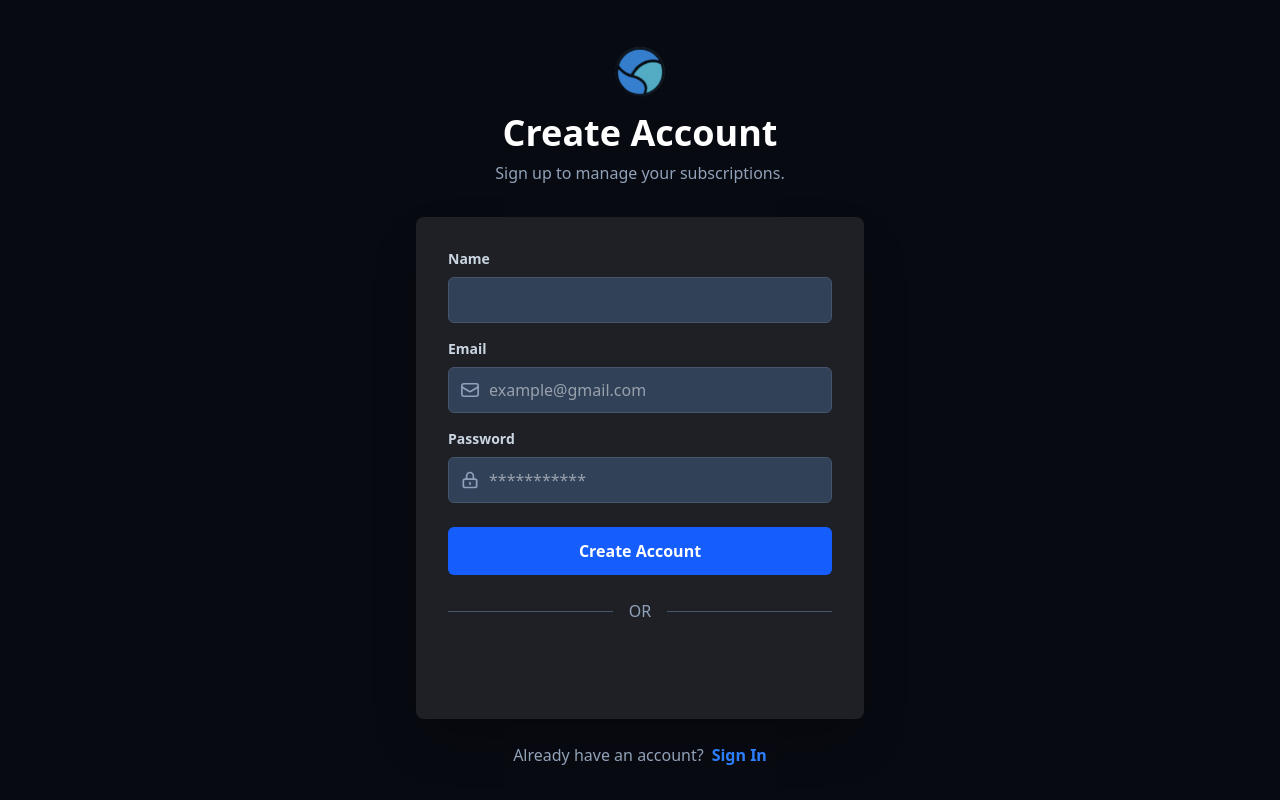
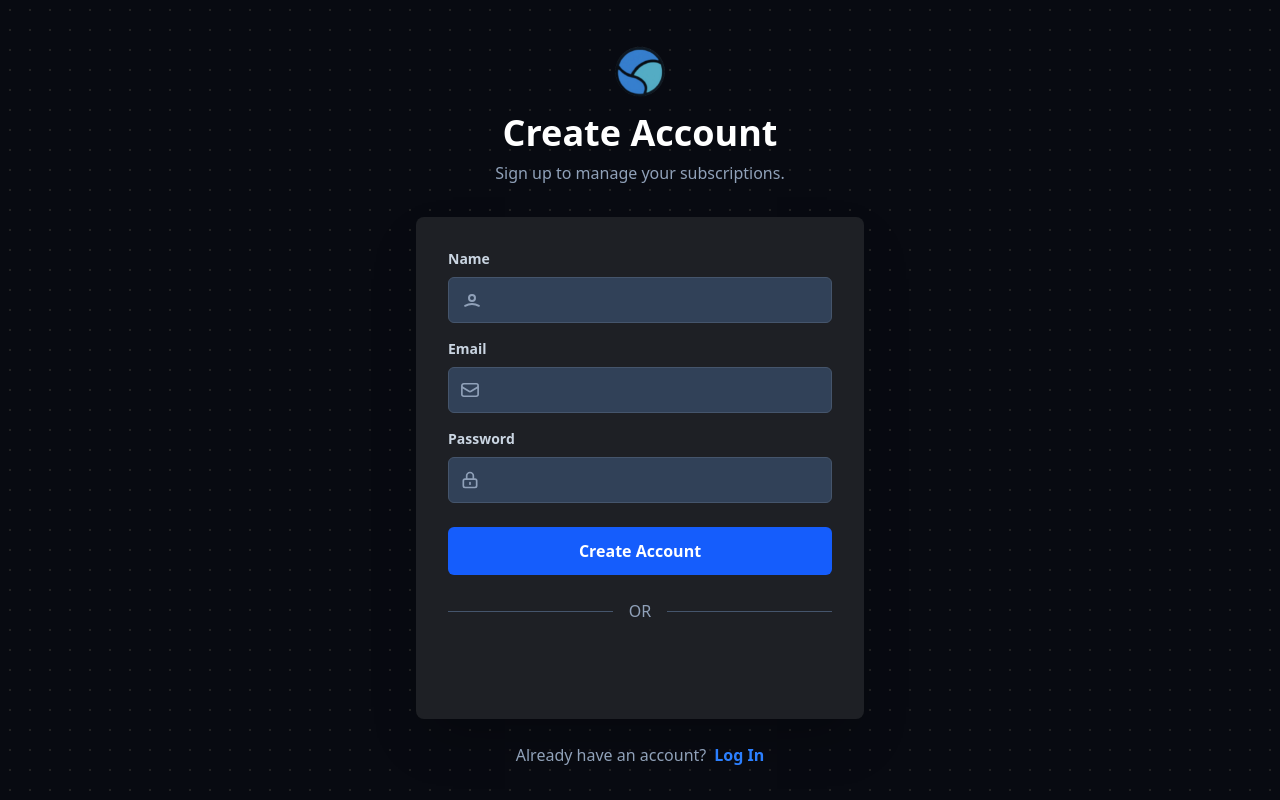
Before and after one commit to gajanana07/SubSphere, a React (Vite) app in the folder client/: page /login in a window 1280 px wide. Both pictures are taken after a click on the button "Sign Up". Built offline with nearby package versions, Linux system fonts and the light colour scheme; no server answers.

Commit message:
UI Changes

```diff
--- a/client/src/components/ConfirmDeleteModal.jsx
+++ b/client/src/components/ConfirmDeleteModal.jsx
@@ -9,7 +9,7 @@ const ConfirmDeleteModal = ({
   if (!isOpen) return null;
 
   return (
-    <div className="fixed inset-0 bg-black bg-opacity-70 flex items-center justify-center z-50">
+    <div className="fixed inset-0 backdrop-blur-[3px] flex items-center justify-center z-50">
       <div className="bg-[#1e2025] p-8 rounded-lg shadow-2xl w-full max-w-md">
         <h2 className="text-2xl font-bold text-white mb-4">Confirm Deletion</h2>
         <p className="text-slate-300 mb-6">
--- a/client/src/components/Navbar.jsx
+++ b/client/src/components/Navbar.jsx
@@ -60,14 +60,14 @@ const Navbar = () => {
     <nav className="bg-[#1f2229] text-white shadow-md">
       <div className="container mx-auto px-6 py-3 flex justify-between items-center">
         {/* Left Side*/}
-        <div className="flex items-center gap-3">
+        <div className="flex items-center gap-1">
           <img
             src={weblogo}
             alt="Logo Illustration"
             className="w-10 h-10 rounded-lg"
           />
           <Link
-            to="/"
+            to="/dashboard"
             className="text-2xl font-bold text-white hover:text-blue-400 transition-colors"
           >
             SubSphere
@@ -75,7 +75,7 @@ const Navbar = () => {
         </div>
 
         {/* Right Side*/}
-        <div className="flex items-center space-x-6">
+        <div className="flex items-center gap-4">
           <NavLink
             to="/about"
             className={({ isActive }) =>
--- a/client/src/pages/DashboardPage.jsx
+++ b/client/src/pages/DashboardPage.jsx
@@ -250,7 +250,7 @@ const DashboardPage = () => {
         </h1>
         <div className="grid grid-cols-1 md:grid-cols-2 gap-6 mb-8">
           <div className="bg-[#1e2025] p-6 rounded-lg shadow-lg border border-blue-500">
-            <h2 className="text-slate-400 text-lg mb-2">Cost This Month</h2>
+            <h2 className="text-slate-400 text-lg mb-2">Monthly Expense</h2>
             <p className="text-4xl font-bold text-white">₹{totalMonthlyCost}</p>
           </div>
           <div className="bg-[#1e2025] p-6 rounded-lg shadow-lg border border-blue-500">
@@ -318,7 +318,7 @@ const DashboardPage = () => {
               className="flex items-center space-x-2 bg-blue-600 text-white font-semibold py-2 px-6 rounded-md hover:bg-blue-700 transition-colors"
             >
               <PlusIcon />
-              <span>Add New Subscription</span>
+              <span>Add Subscription</span>
             </button>
           </div>
         </div>
--- a/client/src/pages/HomePage.jsx
+++ b/client/src/pages/HomePage.jsx
@@ -12,7 +12,10 @@ const HomePage = () => {
   }, []);
 
   return (
-    <div className="bg-[#080a11] font-sans text-white min-h-screen flex items-center">
+    <div
+      className="bg-[#080a11] bg-[radial-gradient(#222222_1px,#080a11_1px)]
+  bg-[size:20px_20px] font-sans text-white min-h-screen flex items-center"
+    >
       <div className="container mx-auto px-6">
         <div className="flex flex-col md:flex-row items-center justify-between w-full max-w-6xl mx-auto">
           {/* Left Column*/}
--- a/client/src/pages/Login.jsx
+++ b/client/src/pages/Login.jsx
@@ -1,8 +1,26 @@
 import React, { useState, useEffect } from "react";
+import { Link } from "react-router-dom";
 import { useNavigate } from "react-router-dom";
 import { GoogleLogin } from "@react-oauth/google";
 import weblogo from "../assets/web_logo.png";
 import axios from "axios";
+
+const UserIcon = () => (
+  <svg
+    xmlns="http://www.w3.org/2000/svg"
+    className="h-6 w-6 text-slate-400 hover:text-white transition-colors"
+    fill="none"
+    viewBox="0 0 24 24"
+    stroke="currentColor"
+    strokeWidth={2}
+  >
+    <path
+      strokeLinecap="round"
+      strokeLinejoin="round"
+      d="M5.121 17.804A13.937 13.937 0 0112 16c2.5 0 4.847.655 6.879 1.804M15 10a3 3 0 11-6 0 3 3 0 016 0z"
+    />
+  </svg>
+);
 
 const EmailIcon = () => (
   <svg
@@ -98,16 +116,21 @@ const Login = () => {
   };
 
   return (
-    <div className="bg-[#080a11] font-sans text-white min-h-screen flex items-center justify-center p-4">
+    <div
+      className="bg-[#080a11] bg-[radial-gradient(#222222_1px,#080a11_1px)]
+  bg-[size:20px_20px] font-sans text-white min-h-screen flex items-center justify-center p-4"
+    >
       <div className="w-full max-w-md">
         <div className="text-center mb-8">
+          <Link to="/" className="">
             <img
               src={weblogo}
               alt="Logo Illustration"
               className="mx-auto w-20 h-20 rounded-lg"
             />
+          </Link>
           <h1 className="text-4xl font-bold mb-2">
-            {isLoginView ? "Welcome Back!" : "Create Account"}
+            {isLoginView ? "Hey, Welcome Back!" : "Create Account"}
           </h1>
           <p className="text-slate-400">
             {isLoginView
@@ -131,14 +154,20 @@ const Login = () => {
                 >
                   Name
                 </label>
+                <div className="relative">
+                  <div className="absolute inset-y-0 left-0 pl-3 flex items-center pointer-events-none">
+                    <UserIcon />
+                  </div>
+
                   <input
                     name="name"
                     type="text"
                     placeholder=""
                     onChange={handleInputChange}
                     required
-                  className="bg-slate-700 border border-slate-600 rounded-md w-full py-3 px-4 text-white leading-tight focus:outline-none focus:ring-2 focus:ring-blue-500"
+                    className="bg-slate-700 border border-slate-600 rounded-md w-full py-3 pl-10 pr-4 text-white leading-tight focus:outline-none focus:ring-2 focus:ring-blue-500"
                   />
+                </div>
               </div>
             )}
             <div className="mb-4">
@@ -155,7 +184,7 @@ const Login = () => {
                 <input
                   name="email"
                   type="email"
-                  placeholder="example@gmail.com"
+                  placeholder=""
                   onChange={handleInputChange}
                   required
                   className="bg-slate-700 border border-slate-600 rounded-md w-full py-3 pl-10 pr-4 text-white leading-tight focus:outline-none focus:ring-2 focus:ring-blue-500"
@@ -176,7 +205,7 @@ const Login = () => {
                 <input
                   name="password"
                   type="password"
-                  placeholder="***********"
+                  placeholder=""
                   onChange={handleInputChange}
                   required
                   className="bg-slate-700 border border-slate-600 rounded-md w-full py-3 pl-10 pr-4 text-white leading-tight focus:outline-none focus:ring-2 focus:ring-blue-500"
@@ -188,7 +217,7 @@ const Login = () => {
                 type="submit"
                 className="w-full bg-blue-600 text-white font-bold py-3 px-4 rounded-md hover:bg-blue-700 transition-colors duration-300 focus:outline-none focus:ring-2 focus:ring-blue-500"
               >
-                {isLoginView ? "Sign In" : "Create Account"}
+                {isLoginView ? "Log In" : "Create Account"}
               </button>
             </div>
           </form>
@@ -224,7 +253,7 @@ const Login = () => {
               }}
               className="font-semibold text-blue-500 hover:text-blue-400 ml-2"
             >
-              {isLoginView ? "Sign Up" : "Sign In"}
+              {isLoginView ? "Sign Up" : "Log In"}
             </button>
           </p>
         </div>
```
Also changed, not shown: client/src/components/SubscriptionModal.jsx (+9 -9 lines). Lines whose indentation alone changed are shown as unchanged.
